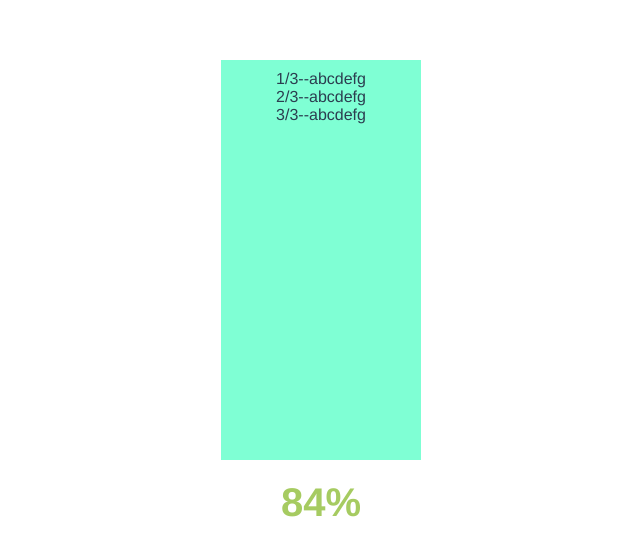
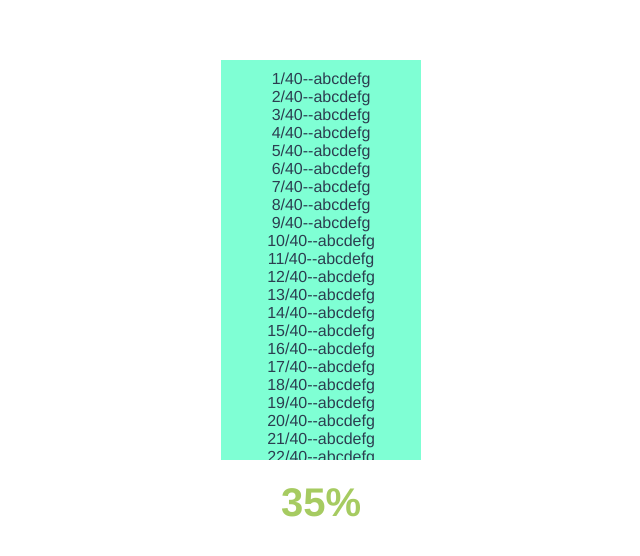
Before and after one commit to genophy/eno-auto-scroll, a Vue app: page / in a window 1280 px wide. Shown: the top 556 px of the page, without its empty margins (319-959 px from the left). Built offline with nearby package versions, Linux system fonts and the light colour scheme.

Commit message:
update to version 0.1.10

```diff
--- a/babel.config.js
+++ /dev/null
@@ -1,5 +0,0 @@
-module.exports = {
-  presets: [
-    '@vue/cli-plugin-babel/preset'
-  ]
-}
--- a/examples/App.vue
+++ b/examples/App.vue
@@ -1,10 +1,13 @@
 <template>
     <div id="app">
-        <EnoAutoScroll style="height: 400px;width: 200px;background-color: aquamarine;margin: auto;" scroll-scope="content" @on-progress="progressNum=$event">
-            <div style="padding:10px 0;">
-                <div v-for="(item,idx) in list" :key="idx">{{idx + 1}}/{{list.length}}--{{item}}</div>
-            </div>
-        </EnoAutoScroll>
+        <div class="demo-scroll">
+            <EnoAutoScroll scroll-scope="content" @on-progress="progressNum=$event">
+                <div style="padding:10px 0;">
+                    <div v-for="(item,idx) in list" :key="idx">{{idx + 1}}/{{list.length}}--{{item}}</div>
+                </div>
+            </EnoAutoScroll>
+        </div>
+
         <span class="per-num">{{progressNum}}%</span>
     </div>
 </template>
@@ -26,7 +29,8 @@ export default {
         this.interval = setInterval(() => {
             this.list = new Array(Math.floor(Math.random() * 50 + 20));
             this.list.fill('abcdefg');
-        }, 10000);
+            console.log('reset data');
+        }, 5000);
     },
     beforeDestroy() {
         if (this.interval) {
@@ -54,4 +58,11 @@ export default {
     font-weight : 800;
     padding     : 20px;
 }
+
+.demo-scroll {
+    height           : 400px;
+    width            : 200px;
+    background-color : aquamarine;
+    margin           : auto;
+}
 </style>
--- a/package.json
+++ b/package.json
@@ -1,6 +1,6 @@
 {
     "name": "eno-auto-scroll",
-    "version": "0.1.9",
+    "version": "0.1.10",
     "description": "自动循环滚动",
     "main": "dist/eno-auto-scroll.umd.js",
     "private": false,
--- a/packages/eno-auto-scroll/src/EnoAutoScroll.vue
+++ b/packages/eno-auto-scroll/src/EnoAutoScroll.vue
@@ -14,8 +14,6 @@
             :is-daemon                  Boolean             false               是否以守护程序方式继续后台运行，默认false。当页面隐藏的时候，不会滚动
             :is-mousewheel-control      Boolean             true                是否支持鼠标滑轮控制，必须开启[:isMouseStop]，这个操作的设置才有效
             :is-scroll-from-bottom      Boolean             true                是否从底部开始滚动
-            :animate-duration           Number              300                 动画时间间隔(ms)
-            :orientation                String              'vertical'          滚动方向 ( 'vertical' | 'horizontal')
         - event
             @on-progress                Number             进度改变值
         - method
@@ -26,11 +24,9 @@
 -->
 
 <template>
-    <div class="eno-auto-scroll" style="position : relative;overflow : hidden;">
-        <div ref="enoAutoScroll" style="width:100%;height:100%;overflow: hidden;">
-            <div ref="enoAutoScrollContent" style="display : block;width: 100%;">
-                <slot></slot>
-            </div>
+    <div ref="enoAutoScroll" class="eno-auto-scroll">
+        <div ref="enoAutoScrollContent" class="eno-auto-scroll_container" :class="{'scrolling':isScrolling}">
+            <slot></slot>
         </div>
     </div>
 
@@ -70,28 +66,20 @@ export default {
         isScrollFromBottom : {
             type   : Boolean,
             default: true
-        },
+        }
 
-        // 动画时间间隔(ms)
-        animateDuration: {
-            type   : Number,
-            default: 100
-        },
-        // 滚动方向
-        orientation    : {
-            type   : String,
-            default: 'vertical' // horizontal
-        }
     },
     data() {
         return {
+            isScrolling        : false, // 是否正在滚动
             isListenered       : false, // 是否设置过监听
             componentSize      : 0, // 组件高度px
             contentSize        : 0, // 内容高度px
             scrollScopeDuration: 0, // 滚动范围内，滚动结束所需要的时间px
             scrollOffsetCurrent: 0, // 当前应该滚动的高度，用于累加赋值px
             scrollSizeUnit100ms: 0, // 每100毫秒滚动的高度px
-            interval           : null // 轮循
+            interval           : null, // 轮循
+            animateDuration    : 600
         };
     },
     computed: {
@@ -174,7 +162,7 @@ export default {
                             if (scrollOffsetCurrent > -that.componentSize && scrollOffsetCurrent < that.contentSize) {
                                 // 若内容高度小于等于组件高度不进行滚动 直接设置0
                                 that.scrollOffsetCurrent                        = that.contentSize <= that.componentSize ? 0 : scrollOffsetCurrent;
-                                that.$refs.enoAutoScrollContent.style.transform = that.orientation === 'vertical' ? `translateY(${-that.scrollOffsetCurrent}px)` : `translateX(${-that.scrollOffsetCurrent}px)`;
+                                that.$refs.enoAutoScrollContent.style.transform = `translateY(${-that.scrollOffsetCurrent}px)`;
                             }
                         });
                     }
@@ -240,19 +228,17 @@ export default {
                     if (that.scrollOffsetCurrent >= that.contentSize) {
                         that.scrollOffsetCurrent                         = -that.componentSize;
                         that.$refs.enoAutoScrollContent.style.visibility = 'hidden';
-                        that.$refs.enoAutoScrollContent.style.transition = 'all 0ms linear 0ms';
+                        that.isScrolling                                 = false;
                     } else {
                         that.$refs.enoAutoScrollContent.style.visibility = 'visible';
                         //  若允许后台运行，且已经在后台，则设置动画间隔时间为0ms
-                        if (this.isDaemon && this.windowVisibility === 'hidden') {
-                            that.$refs.enoAutoScrollContent.style.transition = 'all 0ms linear 0ms';
+                        if (this.isDaemon && document.visibilityState === 'hidden') {
+                            this.isScrolling = false;
                         } else {
-                            if (that.$refs.enoAutoScrollContent.style.transition !== `all ${that.animateDuration}ms linear 0ms`) {
-                                that.$refs.enoAutoScrollContent.style.transition = `all ${that.animateDuration}ms linear 0ms`;
-                            }
+                            this.isScrolling = true;
                         }
                     }
-                    that.$refs.enoAutoScrollContent.style.transform = that.orientation === 'vertical' ? `translateY(${-that.scrollOffsetCurrent}px)` : `translateX(${-that.scrollOffsetCurrent}px)`;
+                    that.$refs.enoAutoScrollContent.style.transform = `translateY(${-that.scrollOffsetCurrent}px)`;
                 }, that.animateDuration);
             } else {
                 that.resetScroll();
@@ -263,7 +249,7 @@ export default {
          */
         pauseScroll() {
             if (this.interval) {
-                this.$refs.enoAutoScrollContent.style.transition = 'all 0ms linear 0ms';
+                this.isScrolling = false;
                 clearInterval(this.interval);
                 this.interval = null;
             }
@@ -280,8 +266,8 @@ export default {
                 this.scrollOffsetCurrent = this.contentSize > this.componentSize && this.isScrollFromBottom ? -this.componentSize : 0;
             }
             this.$refs.enoAutoScrollContent.style.visibility = 'hidden';
-            this.$refs.enoAutoScrollContent.style.transition = 'all 0ms linear 0ms';
-            this.$refs.enoAutoScrollContent.style.transform  = this.orientation === 'vertical' ? `translateY(${-this.scrollOffsetCurrent}px)` : `translateX(${-this.scrollOffsetCurrent}px)`;
+            this.isScrolling                                 = false;
+            this.$refs.enoAutoScrollContent.style.transform  = `translateY(${-this.scrollOffsetCurrent}px)`;
             this.$refs.enoAutoScrollContent.style.visibility = 'visible';
         },
 
@@ -309,13 +295,10 @@ export default {
             if (!that.$refs.enoAutoScrollContent) {
                 return;
             }
-            if (that.orientation === 'vertical') {
-                that.componentSize = that.$refs.enoAutoScroll.offsetHeight;
-                that.contentSize   = that.$refs.enoAutoScrollContent.offsetHeight;
-            } else {
-                that.componentSize = that.$refs.enoAutoScroll.offsetWidth;
-                that.contentSize   = that.$refs.enoAutoScrollContent.offsetWidth;
-            }
+
+            that.componentSize = that.$refs.enoAutoScroll.offsetHeight;
+            that.contentSize   = that.$refs.enoAutoScrollContent.offsetHeight;
+
             // 计算出每100毫秒滚动的高度
             switch (that.scrollScope) {
                 case 'component': // 组件高度
@@ -337,3 +320,24 @@ export default {
     }
 };
 </script>
+<style scoped>
+.eno-auto-scroll {
+    position : relative;
+    overflow : hidden;
+    height   : 100%;
+    width    : 100%;
+}
+
+.eno-auto-scroll_container {
+    display : block;
+    width   : 100%;
+}
+
+.eno-auto-scroll_container:not(.scrolling) {
+    transition : all 0ms linear 0ms;
+}
+
+.eno-auto-scroll_container.scrolling {
+    transition : all 600ms linear 0ms;
+}
+</style>
--- a/vue.config.js
+++ b/vue.config.js
@@ -4,12 +4,12 @@
  Date      :  2020-03-04 00:38
  Version   :
  */
-const path                 = require('path');
-const resolve              = dir => path.join(__dirname, dir);
+const path    = require('path');
+const resolve = dir => path.join(__dirname, dir);
 
 module.exports = {
     // 将 examples 目录添加为新的页面
-    pages: {
+    pages       : {
         index: {
             // page 的入口
             entry   : 'examples/main.js',
@@ -19,7 +19,10 @@ module.exports = {
             filename: 'index.html'
         }
     },
-    chainWebpack       : config => {
+    css         : {
+        extract: false
+    },
+    chainWebpack: config => {
         config.resolve.alias.set('@', resolve('examples'));
-    },
+    }
 };
```
Also changed, not shown: 2 other files (tests, documents, lock files or other folders).
